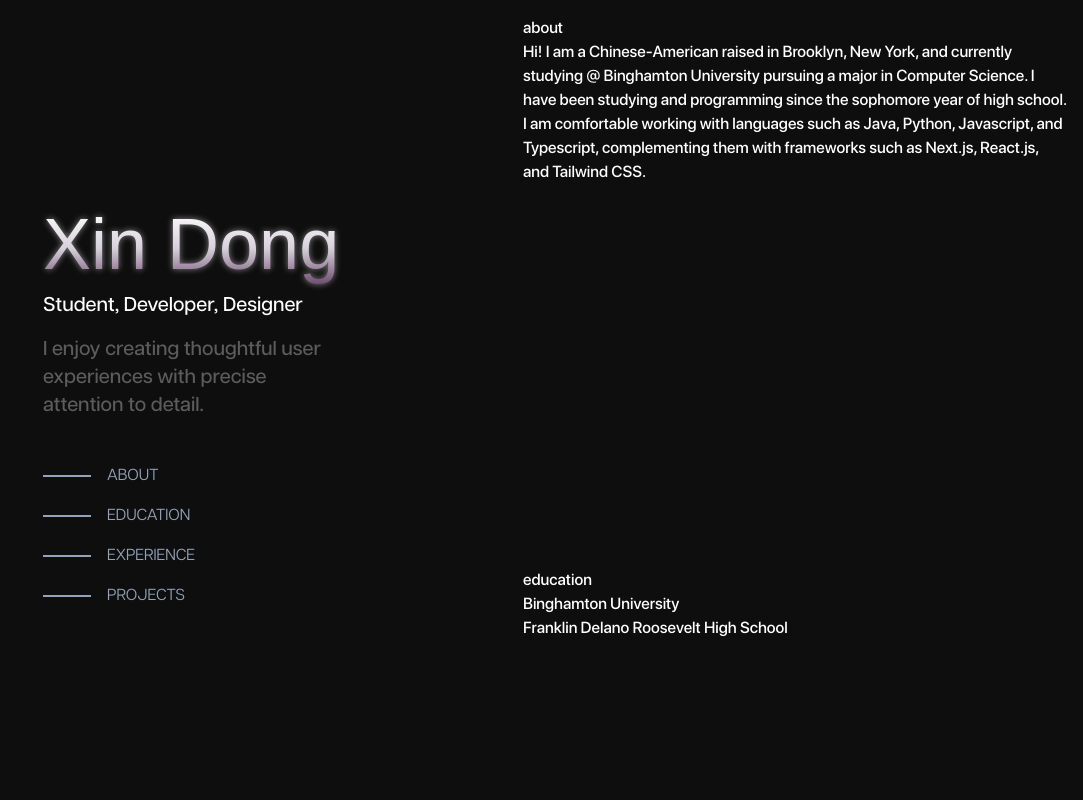
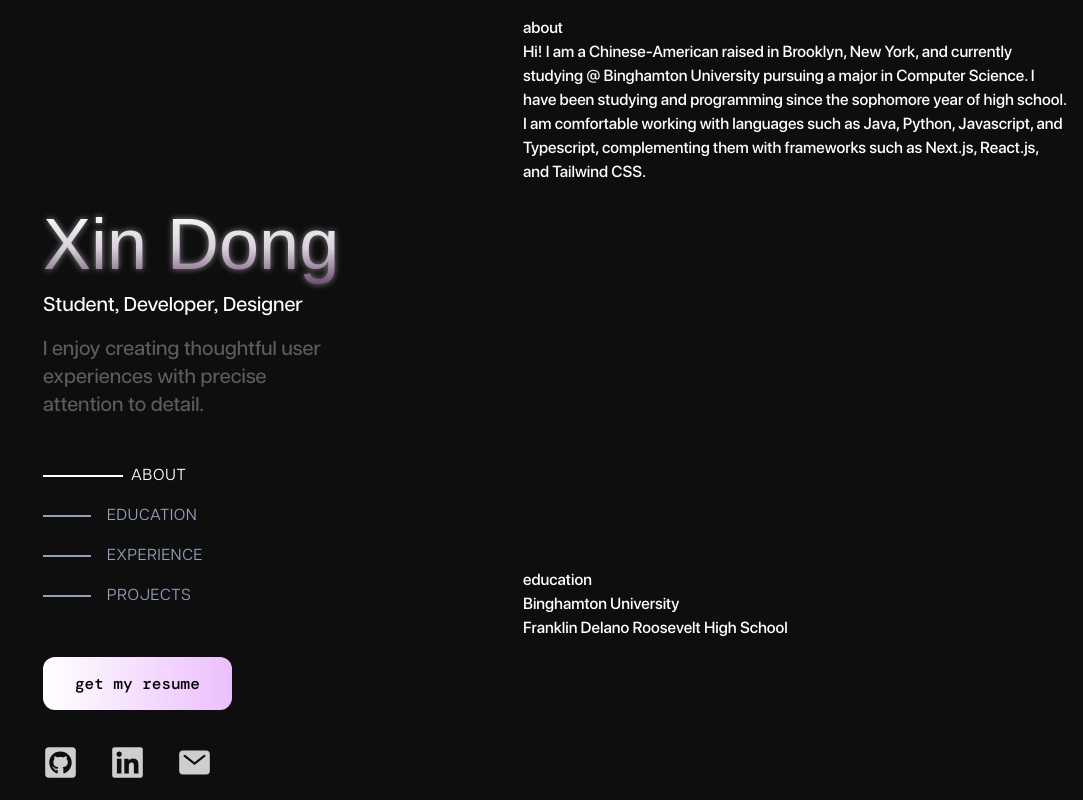
Before and after one commit to TheDXport/xinsite, a Next.js app: page / in a window 1280 px wide. Shown: the top 800 px of the page, without its empty margins (197-1280 px from the left). Built offline with nearby package versions, Linux system fonts and the light colour scheme; a web font is replaced by a local one.

Commit message:
Social Links Implemented with Animations

```diff
--- a/package.json
+++ b/package.json
@@ -12,7 +12,8 @@
     "@next/font": "^14.2.15",
     "next": "15.1.2",
     "react": "^19.0.0",
-    "react-dom": "^19.0.0"
+    "react-dom": "^19.0.0",
+    "react-icons": "^5.4.0"
   },
   "devDependencies": {
     "@eslint/eslintrc": "^3",
--- a/src/app/components/About.tsx
+++ b/src/app/components/About.tsx
@@ -1,6 +1,6 @@
 const About = () => {
   return (
-    <section className="" id="about">
+    <section className="" id="ABOUT">
       <div>about</div>
       <div>
         Hi! I am a Chinese-American raised in Brooklyn, New York, and currently studying @ Binghamton University
--- a/src/app/components/Education.tsx
+++ b/src/app/components/Education.tsx
@@ -1,6 +1,6 @@
 const Education = () => {
   return (
-    <section className="" id="education">
+    <section className="" id="EDUCATION">
       <div>education</div>
       <div>Binghamton University</div>
       <div>Franklin Delano Roosevelt High School</div>
--- a/src/app/components/Experience.tsx
+++ b/src/app/components/Experience.tsx
@@ -1,6 +1,6 @@
 const Experience = () => {
   return (
-    <section className="" id="experience">
+    <section className="" id="EXPERIENCE">
       <div>experience</div>
       <div>
         <h4>Sep 2023 — June 2024</h4>
--- a/src/app/components/Projects.tsx
+++ b/src/app/components/Projects.tsx
@@ -1,6 +1,6 @@
 const Projects = () => {
   return (
-    <section className="" id="projects">
+    <section className="" id="PROJECTS">
       <div>projects</div>
       <div className="flex flex-col space-x-5">
         <div>Algtype</div>
--- a/src/app/components/ResumeButton.tsx
+++ b/src/app/components/ResumeButton.tsx
@@ -1,5 +1,20 @@
+import { DM_Mono } from "next/font/google";
+const DMMono = DM_Mono({
+  weight: "500",
+  subsets: ["latin"],
+});
+
 const ResumeButton = () => {
-  return <div></div>;
+  return (
+    <div className="mt-5">
+      <a
+        href=""
+        className={`${DMMono.className} py-4 px-8 text-md bg-gradient-to-r from-white to-[#EBBFFD] text-black rounded-xl`}>
+        {" "}
+        get my resume
+      </a>
+    </div>
+  );
 };
 
 export default ResumeButton;
--- a/src/app/components/SectionLink.tsx
+++ b/src/app/components/SectionLink.tsx
@@ -2,9 +2,9 @@
 import { SetStateAction, useState } from "react";
 
 const SectionLink = () => {
-  const [activeLink, setActiveLink] = useState(null);
+  const [activeLink, setActiveLink] = useState("ABOUT");
 
-  const handleClick = (section: SetStateAction<null>) => {
+  const handleClick = (section: SetStateAction<string>) => {
     // Only update activeLink if clicked on a different section
     if (activeLink !== section) {
       setActiveLink(section);
@@ -14,16 +14,16 @@ const SectionLink = () => {
   return (
     <div className="hidden md:block justify-start items-start w-auto py-8">
       <div className="flex flex-col items-start py-3 space-y-4">
-        <ButtonLink label="ABOUT" section="about" activeLink={activeLink} onClick={handleClick} />
-        <ButtonLink label="EDUCATION" section="education" activeLink={activeLink} onClick={handleClick} />
-        <ButtonLink label="EXPERIENCE" section="experience" activeLink={activeLink} onClick={handleClick} />
-        <ButtonLink label="PROJECTS" section="projects" activeLink={activeLink} onClick={handleClick} />
+        <ButtonLink label="ABOUT" section="ABOUT" activeLink={activeLink} onClick={handleClick} />
+        <ButtonLink label="EDUCATION" section="EDUCATION" activeLink={activeLink} onClick={handleClick} />
+        <ButtonLink label="EXPERIENCE" section="EXPERIENCE" activeLink={activeLink} onClick={handleClick} />
+        <ButtonLink label="PROJECTS" section="PROJECTS" activeLink={activeLink} onClick={handleClick} />
       </div>
     </div>
   );
 };
 
-const ButtonLink: React.FC<ButtonProps> = ({ label, section, activeLink, onClick }) => {
+const ButtonLink: React.FC<ButtonLinkProps> = ({ label, section, activeLink, onClick }) => {
   const isActive = activeLink === section;
   const [isHovered, setIsHovered] = useState(false);
 
@@ -46,7 +46,7 @@ const ButtonLink: React.FC<ButtonProps> = ({ label, section, activeLink, onClick
       />
       {/* Label */}
       <span
-        className={`pl-6 transition-all duration-300 ease-in-out ${
+        className={`pl-6 transition-all duration-300 ease-in-out tracking-wider ${
           isActive || isHovered ? "text-white" : "text-slate-400"
         } ${isActive || isHovered ? "ml-16" : "ml-10"}`}>
         {label}
--- a/src/app/components/SocialLinks.tsx
+++ b/src/app/components/SocialLinks.tsx
@@ -1,5 +1,47 @@
+"use client";
+import { IoMail } from "react-icons/io5";
+import { FaGithubSquare, FaLinkedin } from "react-icons/fa";
+import { useState } from "react";
+
 const SocialLinks = () => {
-  return <div></div>;
+  const [hoveredIcon, setHoveredIcon] = useState<string | null>(null); // Track hovered icon by ID
+
+  const handleMouseEnter = (icon: string) => setHoveredIcon(icon);
+  const handleMouseLeave = () => setHoveredIcon(null);
+
+  return (
+    <div>
+      <div className="flex flex-row mt-12 space-x-8">
+        <a
+          href=""
+          onMouseEnter={() => handleMouseEnter("github")}
+          onMouseLeave={handleMouseLeave}
+          className={`transform transition-all duration-300 ${
+            hoveredIcon === "github" ? "scale-110 translate-y-[-5px] text-white" : "text-white/80"
+          }`}>
+          <FaGithubSquare size={35} />
+        </a>
+        <a
+          href=""
+          onMouseEnter={() => handleMouseEnter("linkedin")}
+          onMouseLeave={handleMouseLeave}
+          className={`transform transition-all duration-300 ${
+            hoveredIcon === "linkedin" ? "scale-110 translate-y-[-5px] text-white" : "text-white/80"
+          }`}>
+          <FaLinkedin size={35} />
+        </a>
+        <a
+          href=""
+          onMouseEnter={() => handleMouseEnter("mail")}
+          onMouseLeave={handleMouseLeave}
+          className={`transform transition-all duration-300 ${
+            hoveredIcon === "mail" ? "scale-110 translate-y-[-5px] text-white" : "text-white/80"
+          }`}>
+          <IoMail size={35} />
+        </a>
+      </div>
+    </div>
+  );
 };
 
 export default SocialLinks;
```
Also changed, not shown: 1 other file (tests, documents, lock files or other folders).
